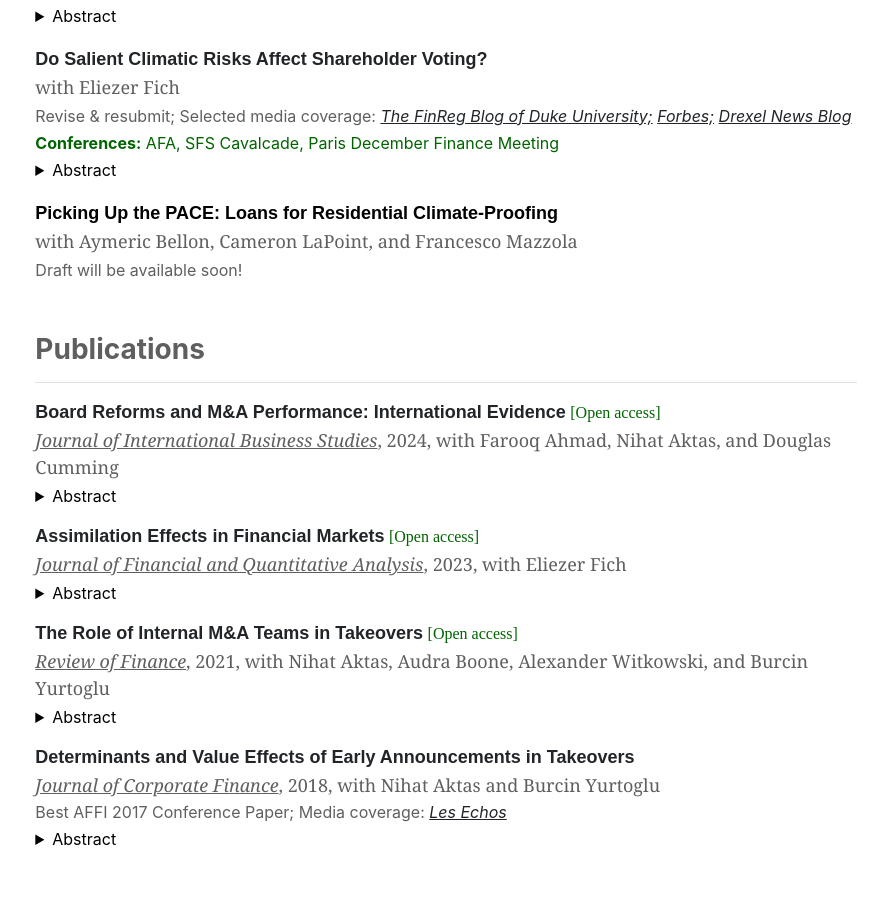
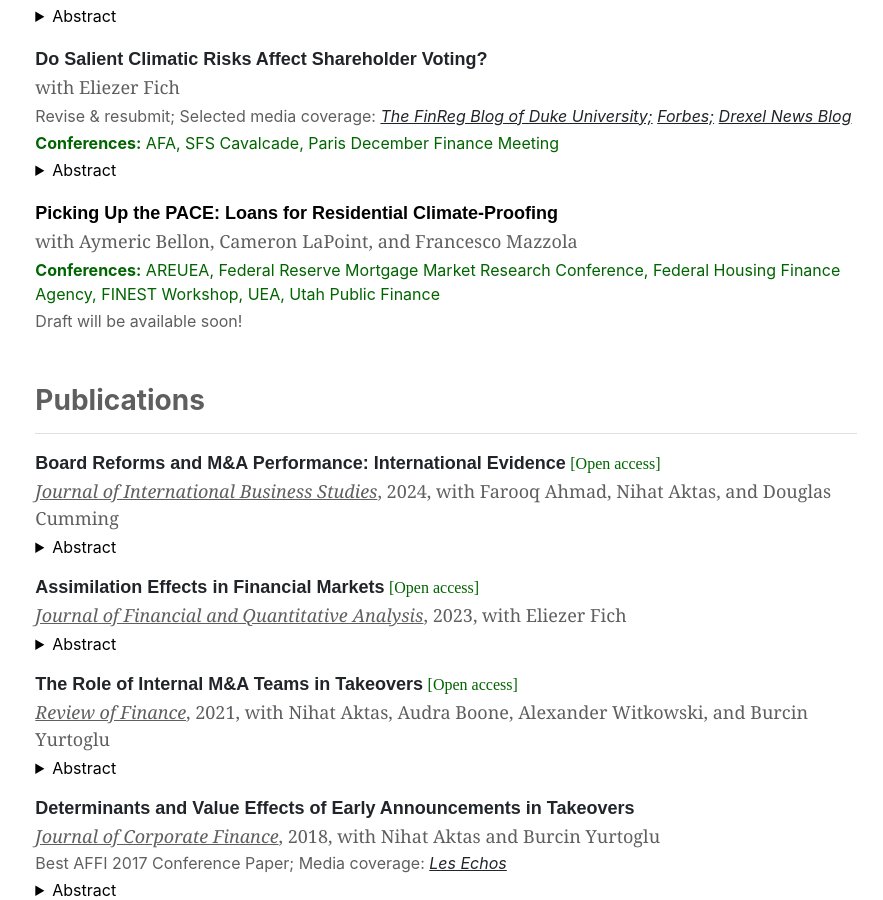
Before and after one commit to guosongxu/guosongxu.github.io, a Jekyll site: the page built from index.md, in a window 1280 px wide and 900 px high, scrolled down 1156 px. Shown: the whole window, without its empty margins (194-1077 px from the left). Built offline with Jekyll 4.4.1, drawn with Linux system fonts in a browser that asks for light colours.

Commit message:
Update home.html

```diff
--- a/_layouts/home.html
+++ b/_layouts/home.html
@@ -69,6 +69,7 @@ layout: default
 
     <p style="font-family:arial, 'MS Sans Serif', arial;font-size:18px;margin-bottom:1px;margin-top:18px"><strong>Picking Up the PACE: Loans for Residential Climate-Proofing</strong></p>
     <p style="font-family:georgia;font-size:18px;margin-bottom:3px;color:#605F5F">with Aymeric Bellon, Cameron LaPoint, and Francesco Mazzola</p>
+    <p style="font-size:16px;margin-bottom:3px;color:#006400"><strong>Conferences:</strong> AREUEA, Federal Reserve Mortgage Market Research Conference, Federal Housing Finance Agency, FINEST Workshop, UEA, Utah Public Finance</p>
     <p style="font-size:16px;margin-bottom:3px;color:#605F5F">Draft will be available soon!</p>
 
 
```
